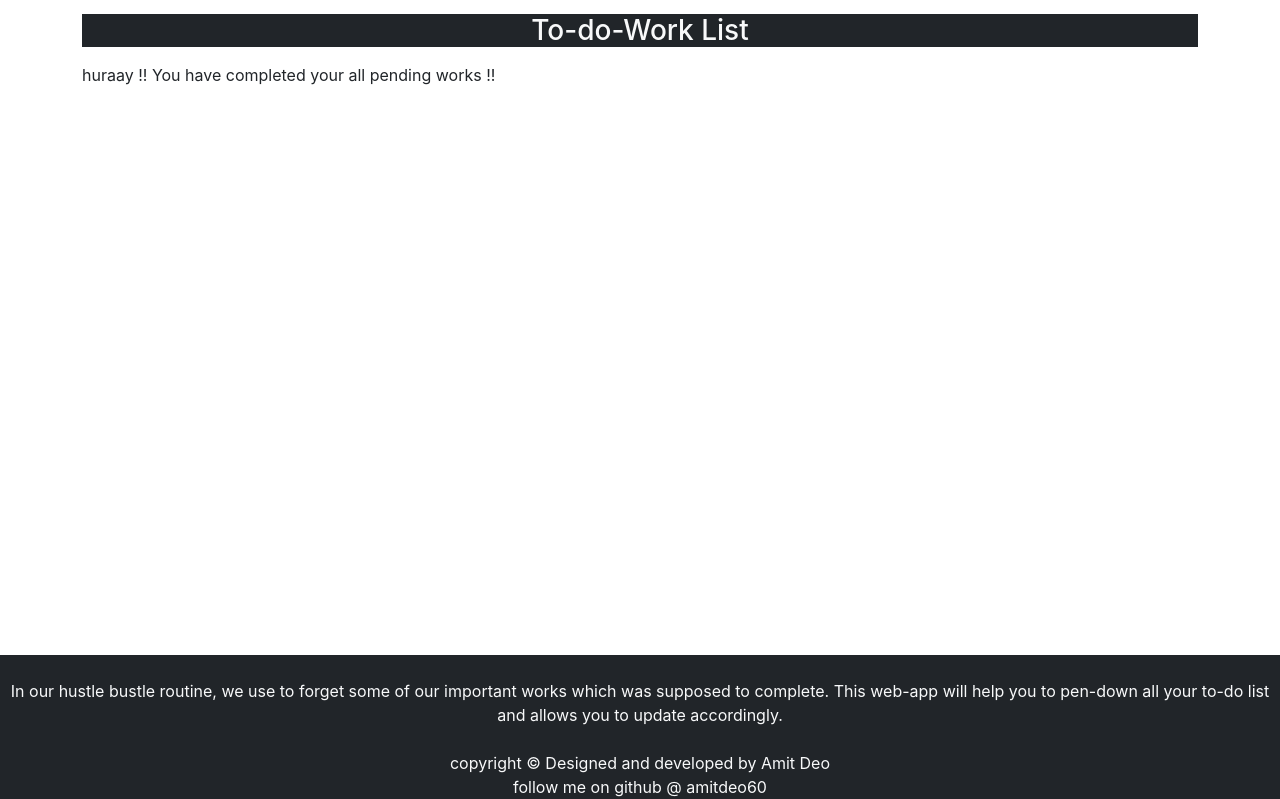
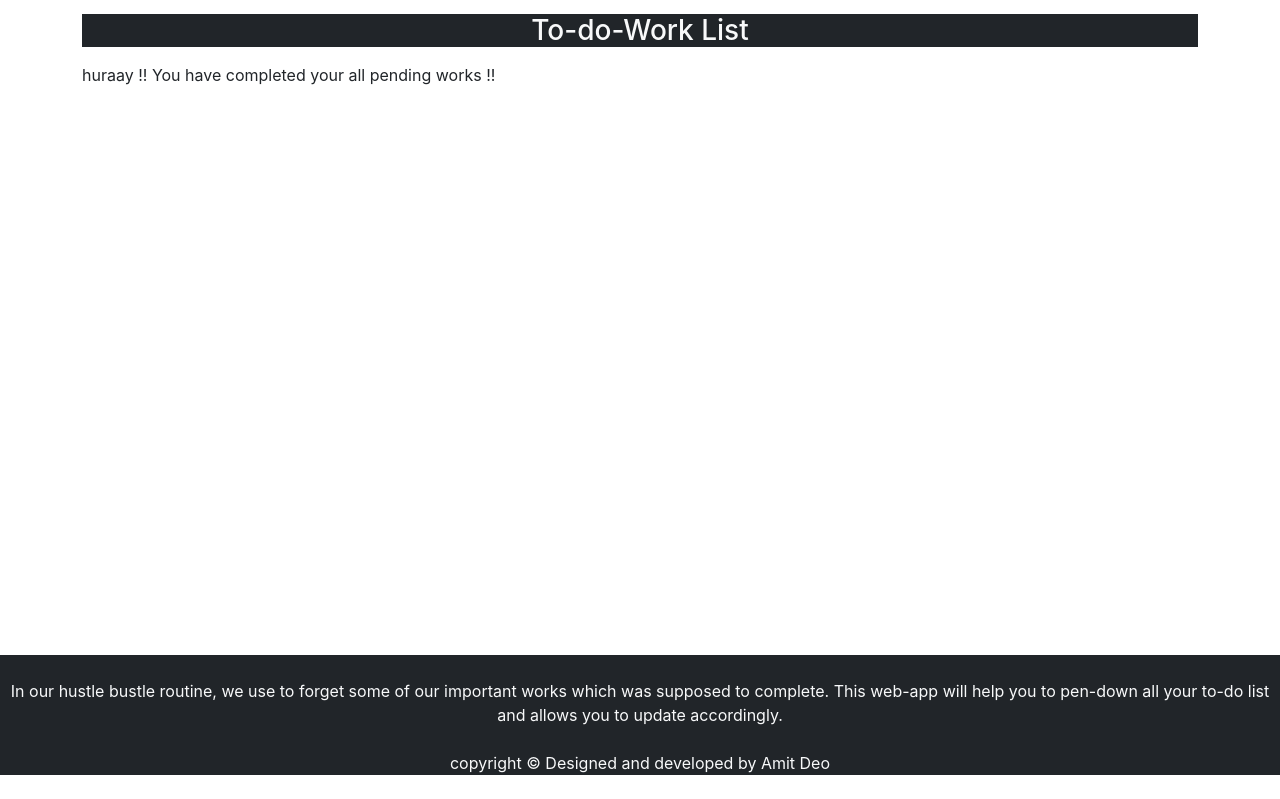
Before and after one commit to amitdeo5/todos, a React (Create React App) app: page /about in a window 1280 px wide. Shown: the part 615-1414 px from the top of the page. After the commit the page ends 1390 px from the top, so only its background shows below. Built offline with nearby package versions, Linux system fonts and the light colour scheme.

Commit message:
Update Footer.js

```diff
--- a/src/MyComponents/Footer.js
+++ b/src/MyComponents/Footer.js
@@ -16,7 +16,9 @@ export const Footer = () => {
           In our hustle bustle routine, we use to forget some of our important works which was supposed to complete. This web-app will help you to pen-down all your to-do list and allows you to update accordingly. <br/><br/>
 
            copyright &copy; Designed and developed by Amit Deo <br/>
-           follow me on github @ amitdeo60
+
+
+
 
         </footer>
     )
```
